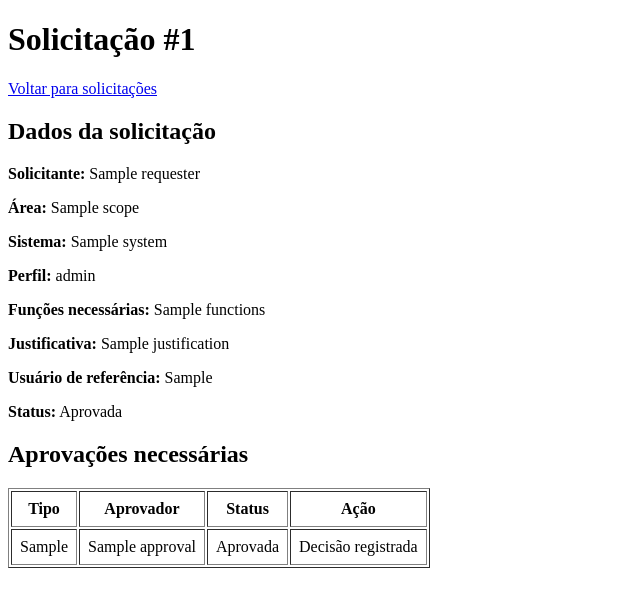
After one commit to amandahodecker-boop/iam-access-request-lab, a Flask app: template templates/request_details.html in a window 1280 px wide. The commit adds this page. Shown: the top 607 px of the page, without its empty margins (0-640 px from the left). Run offline with Flask 3, Linux system fonts and the light colour scheme; the template is opened without the code that fills it: most values are stand-ins (such as "Sample title", 1, 10 or a date in 2020).

Commit message:
feat: add approval workflow

```diff
--- a/app.py
+++ b/app.py
@@ -1,6 +1,19 @@
-from flask import Flask, render_template, request
+from flask import Flask, redirect, render_template, request
 
-from database import create_access_request, list_access_requests
+from approval_rules import (
+    get_request_status_from_approvals,
+    get_required_approvers
+)
+
+from database import (
+    create_access_request,
+    create_approval,
+    decide_approval,
+    get_access_request,
+    list_access_requests,
+    list_request_approvals,
+    update_access_request_status
+)
 
 app = Flask(__name__)
 
@@ -48,6 +61,18 @@ def home():
                 form_data=request.form
             ), 400
 
+        manager, application_owner = get_required_approvers(
+            scope,
+            system
+        )
+
+        if not manager or not application_owner:
+            return render_template(
+                "index.html",
+                error_message="Área ou sistema inválido para o fluxo de aprovação.",
+                form_data=request.form
+            ), 400
+
         request_id = create_access_request(
             requester=requester,
             system=system,
@@ -56,6 +81,18 @@ def home():
             scope=scope,
             justification=justification,
             reference_user=reference_user
+        )
+
+        create_approval(
+            request_id=request_id,
+            approver_type="manager",
+            approver_name=manager
+        )
+
+        create_approval(
+            request_id=request_id,
+            approver_type="application_owner",
+            approver_name=application_owner
         )
 
         return (
@@ -74,3 +111,56 @@ def requests_list():
         "requests.html",
         access_requests=access_requests
     )
+
+
+@app.route("/requests/<int:request_id>")
+def request_details(request_id):
+    access_request = get_access_request(request_id)
+
+    if access_request is None:
+        return "Solicitação não encontrada.", 404
+
+    approvals = list_request_approvals(request_id)
+
+    return render_template(
+        "request_details.html",
+        access_request=access_request,
+        approvals=approvals
+    )
+
+
+@app.route(
+    "/approvals/<int:approval_id>/<decision>",
+    methods=["POST"]
+)
+def approval_decision(approval_id, decision):
+    try:
+        request_id = decide_approval(
+            approval_id,
+            decision
+        )
+    except ValueError:
+        return "Decisão de aprovação inválida.", 400
+
+    if request_id is None:
+        return "Aprovação não encontrada.", 404
+
+    approvals = list_request_approvals(request_id)
+
+    approval_statuses = [
+        approval["status"]
+        for approval in approvals
+    ]
+
+    new_status = get_request_status_from_approvals(
+        approval_statuses
+    )
+
+    update_access_request_status(
+        request_id,
+        new_status
+    )
+
+    return redirect(
+        f"/requests/{request_id}"
+    )
--- /dev/null
+++ b/approval_rules.py
@@ -0,0 +1,31 @@
+AREA_MANAGERS = {
+    "operations": "Marina Lopes",
+    "finance": "Laura Martins",
+    "hr": "Helena Duarte",
+    "technology": "Marcelo Azevedo",
+    "information_security": "Camila Torres"
+}
+
+
+APPLICATION_OWNERS = {
+    "novaerp": "Rafael Nunes",
+    "peoplehub": "Helena Duarte",
+    "serviceflow": "Marcelo Azevedo"
+}
+
+
+def get_required_approvers(scope, system):
+    manager = AREA_MANAGERS.get(scope)
+    application_owner = APPLICATION_OWNERS.get(system)
+
+    return manager, application_owner
+def get_request_status_from_approvals(approval_statuses):
+    if "rejected" in approval_statuses:
+        return "rejected"
+
+    if approval_statuses and all(
+        status == "approved" for status in approval_statuses
+    ):
+        return "approved"
+
+    return "pending_approval"
--- a/database.py
+++ b/database.py
@@ -22,7 +22,19 @@ def init_db():
         )
         """
     )
-
+    connection.execute(
+    """
+        CREATE TABLE IF NOT EXISTS approvals (
+            id INTEGER PRIMARY KEY AUTOINCREMENT,
+            request_id INTEGER NOT NULL,
+            approver_type TEXT NOT NULL,
+            approver_name TEXT NOT NULL,
+            status TEXT NOT NULL DEFAULT 'pending',
+            decided_at TIMESTAMP,
+            FOREIGN KEY (request_id) REFERENCES access_requests(id)
+        )
+        """
+)
     connection.commit()
     connection.close()
 
@@ -92,3 +104,136 @@ def list_access_requests():
     connection.close()
 
     return requests
+def create_approval(request_id, approver_type, approver_name):
+    connection = sqlite3.connect(DATABASE)
+
+    connection.execute(
+        """
+        INSERT INTO approvals (
+            request_id,
+            approver_type,
+            approver_name
+        )
+        VALUES (?, ?, ?)
+        """,
+        (
+            request_id,
+            approver_type,
+            approver_name
+        )
+    )
+
+    connection.commit()
+    connection.close()
+
+def list_request_approvals(request_id):
+    connection = sqlite3.connect(DATABASE)
+
+    connection.row_factory = sqlite3.Row
+
+    approvals = connection.execute(
+        """
+        SELECT
+            id,
+            request_id,
+            approver_type,
+            approver_name,
+            status,
+            decided_at
+        FROM approvals
+        WHERE request_id = ?
+        ORDER BY id
+        """,
+        (request_id,)
+    ).fetchall()
+
+    connection.close()
+
+    return approvals
+def get_access_request(request_id):
+    connection = sqlite3.connect(DATABASE)
+
+    connection.row_factory = sqlite3.Row
+
+    access_request = connection.execute(
+        """
+        SELECT
+            id,
+            requester,
+            system,
+            role,
+            functions,
+            scope,
+            justification,
+            reference_user,
+            status,
+            created_at
+        FROM access_requests
+        WHERE id = ?
+        """,
+        (request_id,)
+    ).fetchone()
+
+    connection.close()
+
+    return access_request
+def decide_approval(approval_id, decision):
+    allowed_decisions = ("approved", "rejected")
+
+    if decision not in allowed_decisions:
+        raise ValueError("Decisão de aprovação inválida.")
+
+    connection = sqlite3.connect(DATABASE)
+    connection.row_factory = sqlite3.Row
+
+    approval = connection.execute(
+        """
+        SELECT request_id
+        FROM approvals
+        WHERE id = ?
+        """,
+        (approval_id,)
+    ).fetchone()
+
+    if approval is None:
+        connection.close()
+        return None
+
+    connection.execute(
+        """
+        UPDATE approvals
+        SET
+            status = ?,
+            decided_at = CURRENT_TIMESTAMP
+        WHERE id = ?
+        """,
+        (
+            decision,
+            approval_id
+        )
+    )
+
+    connection.commit()
+
+    request_id = approval["request_id"]
+
+    connection.close()
+
+    return request_id
+def update_access_request_status(request_id, status):
+    connection = sqlite3.connect(DATABASE)
+
+    connection.execute(
+        """
+        UPDATE access_requests
+        SET status = ?
+        WHERE id = ?
+        """,
+        (
+            status,
+            request_id
+        )
+    )
+
+    connection.commit()
+    connection.close()
--- /dev/null
+++ b/templates/request_details.html
@@ -0,0 +1,140 @@
+<!DOCTYPE html>
+<html lang="pt-BR">
+<head>
+    <meta charset="UTF-8">
+    <title>Detalhes da Solicitação</title>
+</head>
+
+<body>
+
+    {% set area_labels = {
+        "operations": "Operações",
+        "finance": "Financeiro",
+        "hr": "Recursos Humanos",
+        "technology": "Tecnologia",
+        "information_security": "Segurança da Informação"
+    } %}
+
+    {% set system_labels = {
+        "novaerp": "NovaERP",
+        "peoplehub": "PeopleHub",
+        "serviceflow": "ServiceFlow"
+    } %}
+
+    {% set status_labels = {
+        "pending_approval": "Aguardando aprovação",
+        "approved": "Aprovada",
+        "rejected": "Rejeitada",
+        "provisioned": "Provisionada"
+    } %}
+
+    {% set approval_type_labels = {
+        "manager": "Gestor da área",
+        "application_owner": "Application Owner"
+    } %}
+
+    {% set approval_status_labels = {
+        "pending": "Aguardando",
+        "approved": "Aprovada",
+        "rejected": "Rejeitada"
+    } %}
+
+    <h1>Solicitação #{{ access_request["id"] }}</h1>
+
+    <p>
+        <a href="/requests">Voltar para solicitações</a>
+    </p>
+
+    <h2>Dados da solicitação</h2>
+
+    <p><strong>Solicitante:</strong> {{ access_request["requester"] }}</p>
+
+    <p>
+        <strong>Área:</strong>
+        {{ area_labels.get(access_request["scope"], access_request["scope"]) }}
+    </p>
+
+    <p>
+        <strong>Sistema:</strong>
+        {{ system_labels.get(access_request["system"], access_request["system"]) }}
+    </p>
+
+    <p><strong>Perfil:</strong> {{ access_request["role"] }}</p>
+
+    <p><strong>Funções necessárias:</strong> {{ access_request["functions"] }}</p>
+
+    <p><strong>Justificativa:</strong> {{ access_request["justification"] }}</p>
+
+    <p>
+        <strong>Usuário de referência:</strong>
+        {{ access_request["reference_user"] or "Não informado" }}
+    </p>
+
+    <p>
+        <strong>Status:</strong>
+        {{ status_labels.get(access_request["status"], access_request["status"]) }}
+    </p>
+
+    <h2>Aprovações necessárias</h2>
+
+    {% if approvals %}
+        <table border="1" cellpadding="8">
+            <thead>
+                <tr>
+                    <th>Tipo</th>
+                    <th>Aprovador</th>
+                    <th>Status</th>
+                    <th>Ação</th>
+                </tr>
+            </thead>
+
+            <tbody>
+                {% for approval in approvals %}
+                    <tr>
+                        <td>
+                            {{ approval_type_labels.get(
+                                approval["approver_type"],
+                                approval["approver_type"]
+                            ) }}
+                        </td>
+
+                        <td>{{ approval["approver_name"] }}</td>
+
+                        <td>
+                            {{ approval_status_labels.get(
+                                approval["status"],
+                                approval["status"]
+                            ) }}
+                        </td>
+
+                        <td>
+                            {% if approval["status"] == "pending" %}
+                                <form
+                                    method="POST"
+                                    action="/approvals/{{ approval['id'] }}/approved"
+                                    style="display: inline;"
+                                >
+                                    <button type="submit">Aprovar</button>
+                                </form>
+
+                                <form
+                                    method="POST"
+                                    action="/approvals/{{ approval['id'] }}/rejected"
+                                    style="display: inline;"
+                                >
+                                    <button type="submit">Rejeitar</button>
+                                </form>
+                            {% else %}
+                                Decisão registrada
+                            {% endif %}
+                        </td>
+                    </tr>
+                {% endfor %}
+            </tbody>
+        </table>
+    {% else %}
+        <p>Nenhuma aprovação registrada para esta solicitação.</p>
+    {% endif %}
+
+</body>
+</html>
```
Also changed, not shown: templates/requests.html (+5 -2 lines).
